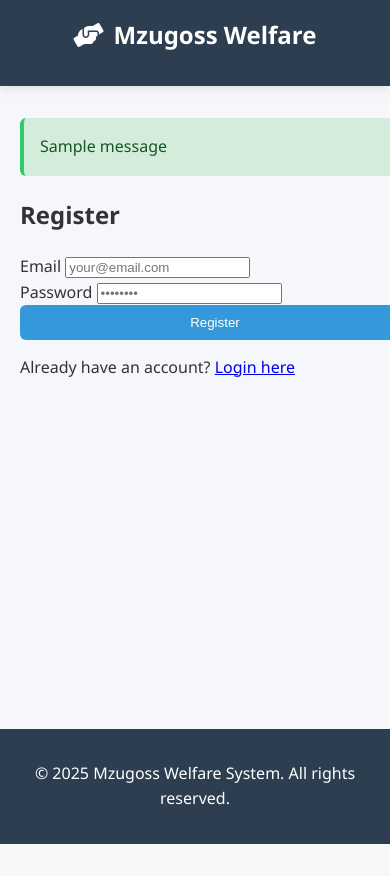
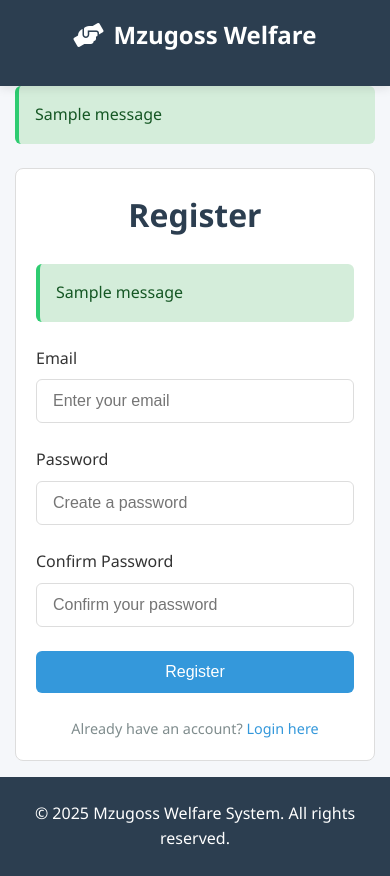
Before and after one commit to TgkCapture/welfare_system, a Flask app: page /register in a window 390 px wide; the page is wider, and only the part inside the window is pictured. Before the commit the page ends 844 px from the top of that part, so only its background shows below. Run offline with Flask 3, Linux system fonts and the light colour scheme; tables that the repository leaves empty hold one stand-in row (values such as "Sample post"); one stand-in notice (Sample message) is shown.

Commit message:
feat: impreoved ui

```diff
--- a/app/static/style.css
+++ b/app/static/style.css
@@ -1,6 +1,7 @@
 /* ========== Base Styles ========== */
 :root {
     --primary-color: #3498db;
+    --primary-dark: #2980b9;
     --secondary-color: #2c3e50;
     --success-color: #2ecc71;
     --danger-color: #e74c3c;
@@ -9,15 +10,21 @@
     --dark-color: #34495e;
     --text-color: #333;
     --text-light: #7f8c8d;
+    --border-color: #ddd;
+    --bg-color: #f5f7fa;
+}
+
+* {
+    box-sizing: border-box;
+    margin: 0;
+    padding: 0;
 }
 
 body {
     font-family: 'Segoe UI', Tahoma, Geneva, Verdana, sans-serif;
     line-height: 1.6;
     color: var(--text-color);
-    background-color: #f5f7fa;
-    margin: 0;
-    padding: 0;
+    background-color: var(--bg-color);
     min-height: 100vh;
     display: flex;
     flex-direction: column;
@@ -31,11 +38,31 @@ body {
     padding: 0 20px;
 }
 
+.auth-container,
+.form-container {
+    max-width: 500px;
+    margin: 2rem auto;
+    padding: 2rem;
+    background: white;
+    border-radius: 8px;
+    box-shadow: 0 2px 10px rgba(0, 0, 0, 0.1);
+}
+
+.dashboard-container {
+    max-width: 600px;
+    margin: 2rem auto;
+    padding: 0 15px;
+}
+
+/* ========== Header & Navigation ========== */
 .main-header {
     background-color: var(--secondary-color);
     color: white;
     padding: 1rem 0;
     box-shadow: 0 2px 10px rgba(0, 0, 0, 0.1);
+    position: sticky;
+    top: 0;
+    z-index: 1000;
 }
 
 .header-content {
@@ -57,20 +86,20 @@ body {
     gap: 20px;
 }
 
-.main-content {
-    flex: 1;
-    padding: 2rem 0;
+.nav-link {
+    color: white;
+    text-decoration: none;
+    display: flex;
+    align-items: center;
+    gap: 5px;
+    transition: opacity 0.3s ease;
 }
 
-.main-footer {
-    background-color: var(--secondary-color);
-    color: white;
-    padding: 1rem 0;
-    text-align: center;
+.nav-link:hover {
+    opacity: 0.8;
 }
 
-/* ========== Component Styles ========== */
-/* Cards */
+/* ========== Card Styles ========== */
 .card {
     background: white;
     border-radius: 8px;
@@ -90,12 +119,69 @@ body {
     padding: 1.5rem;
 }
 
-/* Buttons */
+.upload-card {
+    background: white;
+    border-radius: 10px;
+    padding: 2rem;
+    box-shadow: 0 4px 12px rgba(0, 0, 0, 0.1);
+}
+
+/* ========== Form Styles ========== */
+.form-title {
+    margin-top: 0;
+    margin-bottom: 1.5rem;
+    color: var(--secondary-color);
+    text-align: center;
+}
+
+.form-group {
+    margin-bottom: 1.5rem;
+}
+
+.form-label {
+    display: block;
+    margin-bottom: 0.5rem;
+    font-weight: 500;
+}
+
+.form-control {
+    width: 100%;
+    padding: 0.75rem 1rem;
+    border: 1px solid var(--border-color);
+    border-radius: 6px;
+    font-size: 1rem;
+    transition: border-color 0.3s ease;
+}
+
+.form-control:focus {
+    outline: none;
+    border-color: var(--primary-color);
+    box-shadow: 0 0 0 3px rgba(52, 152, 219, 0.2);
+}
+
+.form-footer {
+    margin-top: 1.5rem;
+    text-align: center;
+    font-size: 0.9rem;
+    color: var(--text-light);
+}
+
+.form-link {
+    color: var(--primary-color);
+    text-decoration: none;
+    font-weight: 500;
+}
+
+.form-link:hover {
+    text-decoration: underline;
+}
+
+/* ========== Button Styles ========== */
 .btn {
     display: inline-flex;
     align-items: center;
     justify-content: center;
-    padding: 0.6rem 1.2rem;
+    padding: 0.75rem 1.5rem;
     border-radius: 6px;
     font-weight: 500;
     text-decoration: none;
@@ -103,6 +189,7 @@ body {
     border: none;
     cursor: pointer;
     gap: 8px;
+    font-size: 1rem;
 }
 
 .btn-primary {
@@ -131,36 +218,114 @@ body {
     font-size: 1.1rem;
 }
 
-/* Alerts */
+.btn-block {
+    display: block;
+    width: 100%;
+}
+
+.btn-upload {
+    width: 100%;
+    padding: 1rem;
+    font-size: 1.1rem;
+}
+
+/* ========== Alert Styles ========== */
 .alert {
     padding: 1rem;
     border-radius: 6px;
-    margin-bottom: 1rem;
+    margin-bottom: 1.5rem;
+    border-left: 4px solid transparent;
 }
 
 .alert-success {
     background-color: #d4edda;
-    border-left: 4px solid var(--success-color);
+    border-left-color: var(--success-color);
     color: #155724;
 }
 
+.alert-danger,
 .alert-error {
     background-color: #f8d7da;
-    border-left: 4px solid var(--danger-color);
+    border-left-color: var(--danger-color);
     color: #721c24;
 }
 
-/* Forms */
-.form-group {
-    margin-bottom: 1.5rem;
+.alert-info {
+    background-color: #d1ecf1;
+    border-left-color: #17a2b8;
+    color: #0c5460;
 }
 
-.form-control {
-    width: 100%;
-    padding: 0.75rem;
-    border: 1px solid #ddd;
+/* ========== Upload Components ========== */
+.upload-title {
+    color: var(--secondary-color);
+    margin-bottom: 1.5rem;
+    display: flex;
+    align-items: center;
+    gap: 10px;
+}
+
+.upload-form {
+    margin-top: 1.5rem;
+}
+
+.file-upload-label {
+    position: relative;
+    display: flex;
+    flex-direction: column;
+    align-items: center;
+    justify-content: center;
+    padding: 2rem;
+    border: 2px dashed #ccc;
+    border-radius: 8px;
+    cursor: pointer;
+    transition: all 0.3s ease;
+    margin-bottom: 1.5rem;
+    text-align: center;
+    color: var(--text-light);
+    min-height: 150px;
+}
+
+.file-upload-label:hover {
+    border-color: var(--primary-color);
+    background-color: rgba(52, 152, 219, 0.05);
+}
+
+.file-upload-label.highlight {
+    border-color: var(--primary-color);
+    background-color: rgba(52, 152, 219, 0.1);
+}
+
+.file-upload-label i {
+    font-size: 2rem;
+    margin-bottom: 0.5rem;
+    color: var(--primary-color);
+}
+
+#file-upload {
+    display: none;
+}
+
+.file-name-display {
+    display: none;
+    margin-top: 10px;
+    padding: 8px 12px;
+    background-color: #f0f8ff;
     border-radius: 4px;
-    font-size: 1rem;
+    color: var(--primary-color);
+    font-weight: 500;
+    max-width: 100%;
+    overflow: hidden;
+    text-overflow: ellipsis;
+    white-space: nowrap;
+}
+
+.file-preview {
+    margin-top: 1rem;
+    padding: 0.5rem;
+    border-radius: 4px;
+    background-color: #f8f9fa;
+    display: none;
 }
 
 /* ========== Utility Classes ========== */
@@ -261,72 +360,62 @@ body {
     gap: 5px;
 }
 
-/* File upload preview  */
-.file-preview {
-    margin-top: 1rem;
-    padding: 0.5rem;
-    border-radius: 4px;
-    background-color: #f8f9fa;
-    display: none;
+/* ========== Footer Styles ========== */
+.main-footer {
+    background-color: var(--secondary-color);
+    color: white;
+    padding: 1.5rem 0;
+    text-align: center;
+    margin-top: auto;
 }
 
-/* ===== Drag and Drop Styles ===== */
-.file-upload-label {
-    position: relative;
-    display: flex;
-    flex-direction: column;
-    align-items: center;
-    justify-content: center;
-    padding: 2rem;
-    border: 2px dashed #ccc;
-    border-radius: 8px;
-    cursor: pointer;
-    transition: all 0.3s ease;
-    margin-bottom: 1.5rem;
-    text-align: center;
-    color: var(--text-light);
-    min-height: 150px;
+.footer-content {
+    max-width: 1200px;
+    margin: 0 auto;
+    padding: 0 20px;
 }
 
-.file-upload-label.highlight {
-    border-color: var(--primary-color);
-    background-color: rgba(52, 152, 219, 0.1);
+/* ========== Responsive Styles ========== */
+@media (max-width: 768px) {
+    .header-content {
+        flex-direction: column;
+        gap: 1rem;
+    }
+
+    .main-nav {
+        width: 100%;
+        justify-content: space-around;
+    }
+
+    .auth-container,
+    .form-container,
+    .upload-card {
+        padding: 1.5rem;
+        margin: 1rem auto;
+    }
+
+    .actions {
+        flex-direction: column;
+        gap: 1rem;
+    }
+
+    .btn {
+        width: 100%;
+    }
 }
 
-.file-name-display {
-    display: none;
-    margin-top: 10px;
-    padding: 8px 12px;
-    background-color: #f0f8ff;
-    border-radius: 4px;
-    color: var(--primary-color);
-    font-weight: 500;
-    max-width: 100%;
-    overflow: hidden;
-    text-overflow: ellipsis;
-    white-space: nowrap;
-}
+@media (max-width: 576px) {
+    .container {
+        padding: 0 15px;
+    }
 
-/* Loading indicator  */
-.uploading {
-    position: relative;
-}
+    .auth-container,
+    .form-container {
+        padding: 1.25rem;
+        box-shadow: none;
+        border: 1px solid var(--border-color);
+    }
 
-.uploading::after {
-    content: "";
-    position: absolute;
-    top: 0;
-    left: 0;
-    right: 0;
-    bottom: 0;
-    background-color: rgba(255, 255, 255, 0.7);
-    display: flex;
-    align-items: center;
-    justify-content: center;
-}
-
-/* Responsive adjustments */
-@media (max-width: 576px) {
     .file-upload-label {
         min-height: 120px;
         padding: 1.5rem;
@@ -350,24 +437,3 @@ body {
         padding: 1.5rem;
     }
 }
-
-@media (max-width: 768px) {
-    .header-content {
-        flex-direction: column;
-        gap: 1rem;
-    }
-
-    .main-nav {
-        width: 100%;
-        justify-content: space-around;
-    }
-
-    .actions {
-        flex-direction: column;
-        gap: 1rem;
-    }
-
-    .btn {
-        width: 100%;
-    }
-}
--- a/app/templates/register.html
+++ b/app/templates/register.html
@@ -1,14 +1,43 @@
 {% extends 'base.html' %}
-{% block title %}Register{% endblock %}
+{% block title %}Register - Mzugoss Welfare{% endblock %}
+
 {% block content %}
-<h2>Register</h2>
-<form method="POST">
-    {{ form.hidden_tag() }}
-    {{ form.email.label }} {{ form.email() }}<br>
-    {{ form.password.label }} {{ form.password() }}<br>
-    {{ form.submit() }}
-</form>
-<p style="margin-top: 15px;">
-    Already have an account? <a href="{{ url_for('auth.login') }}">Login here</a>
-</p>
+<div class="form-container">
+    <h1 class="form-title">Register</h1>
+
+    {% with messages = get_flashed_messages(with_categories=true) %}
+        {% if messages %}
+            {% for category, message in messages %}
+                <div class="alert alert-{{ category }}">
+                    {{ message }}
+                </div>
+            {% endfor %}
+        {% endif %}
+    {% endwith %}
+
+    <form method="POST" class="auth-form">
+        {{ form.hidden_tag() }}
+
+        <div class="form-group">
+            {{ form.email.label(class="form-label") }}
+            {{ form.email(class="form-control", placeholder="Enter your email") }}
+        </div>
+
+        <div class="form-group">
+            {{ form.password.label(class="form-label") }}
+            {{ form.password(class="form-control", placeholder="Create a password") }}
+        </div>
+
+        <div class="form-group">
+            {{ form.confirm.label(class="form-label") }}
+            {{ form.confirm(class="form-control", placeholder="Confirm your password") }}
+        </div>
+
+        {{ form.submit(class="btn btn-primary btn-block") }}
+    </form>
+
+    <div class="form-footer">
+        Already have an account? <a href="{{ url_for('auth.login') }}" class="form-link">Login here</a>
+    </div>
+</div>
 {% endblock %}
```
Also changed, not shown: other parts of app/static/style.css (+3 -69 lines), app/templates/login.html (+40 -11 lines).
